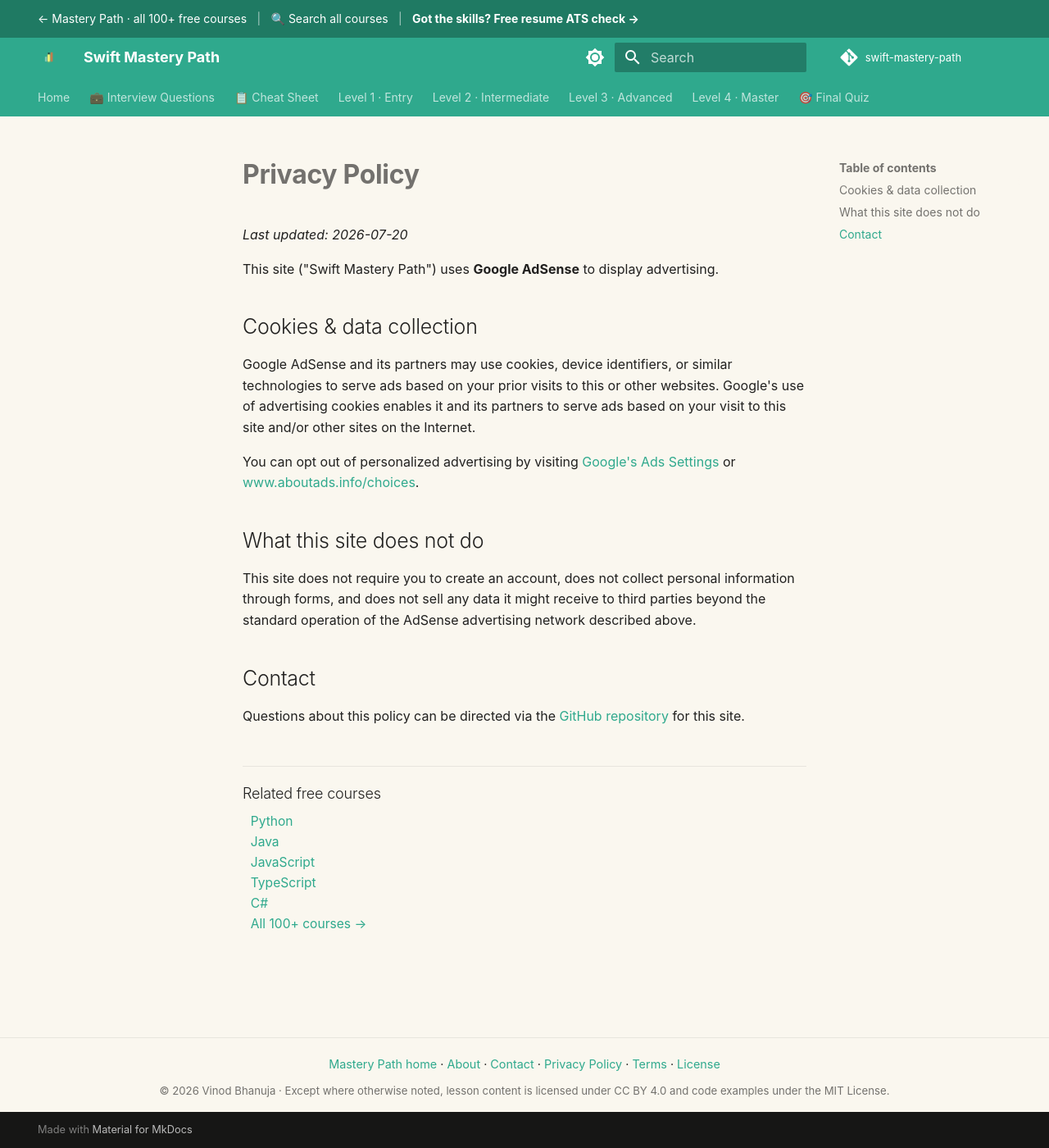
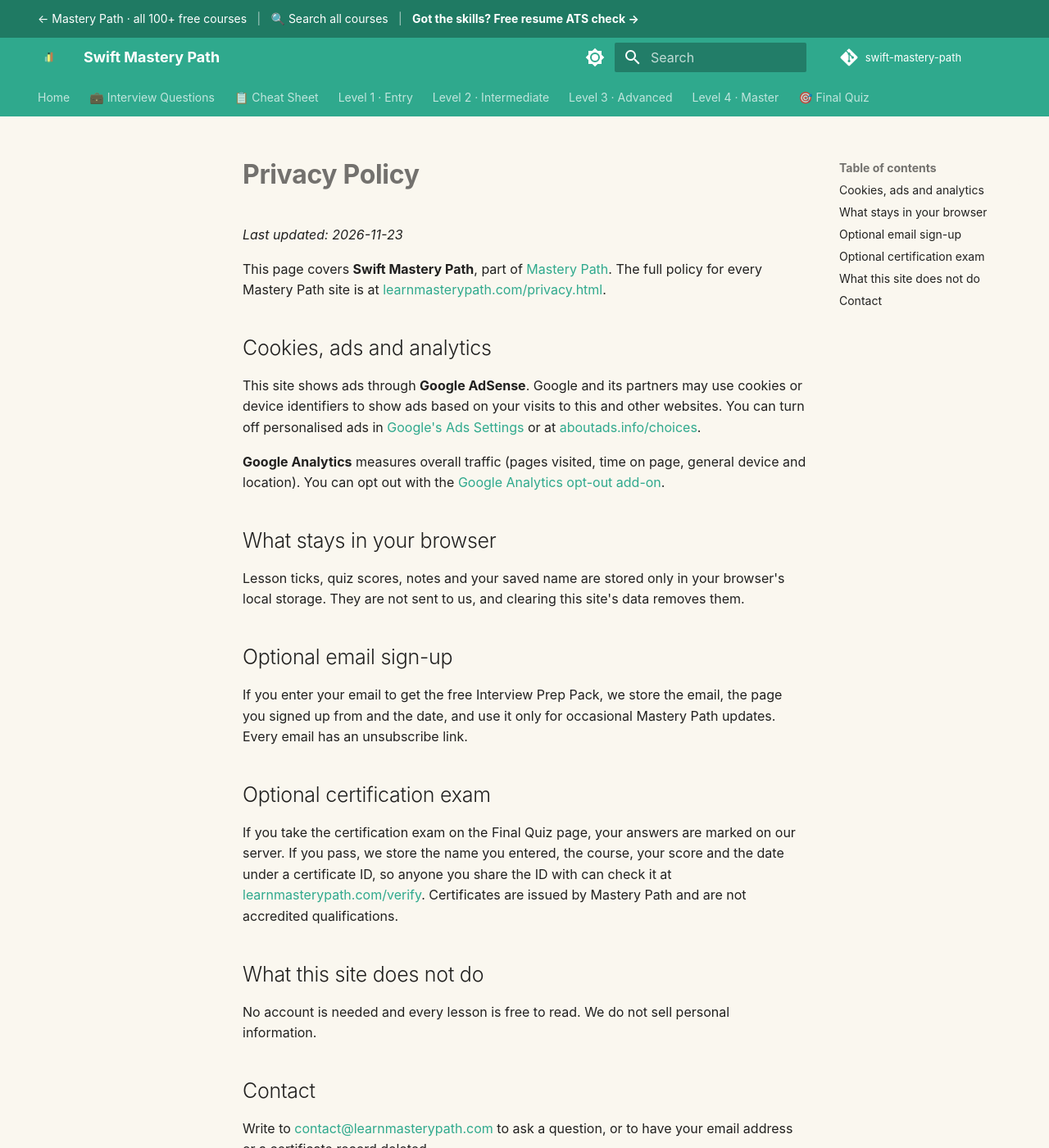
Before and after one commit to SIGILIPELLI/swift-mastery-path, an MkDocs documentation site: the page built from docs/privacy.md, in a window 1280 px wide and 1400 px high. Shown: the whole window at 82% size. Built offline with MkDocs 1.6.1 and Material for MkDocs 9.7.7, drawn with Linux system fonts in a browser that asks for light colours; comment, search, counter and statistics services are not loaded.

Commit message:
Update privacy page: progress stays in the browser, optional email sign-up and certification exam, link to the full policy
Co-Authored-By: Claude Opus 5.5 <noreply@anthropic.com>

```diff
--- a/docs/privacy.md
+++ b/docs/privacy.md
@@ -1,33 +1,35 @@
 ---
-description: "Privacy policy for the free Swift Mastery Path: how Google Analytics and AdSense cookies are used, what is not collected, and how to opt out."
+description: "Privacy policy for the free Swift Mastery Path: cookies for ads and analytics, what stays in your browser, and the optional email sign-up and certification exam."
 ---
 
 # Privacy Policy
 
-_Last updated: 2026-07-20_
+_Last updated: 2026-11-23_
 
-This site ("Swift Mastery Path") uses **Google AdSense** to display advertising.
+This page covers **Swift Mastery Path**, part of [Mastery Path](https://learnmasterypath.com/). The full policy for every Mastery Path site is at [learnmasterypath.com/privacy.html](https://learnmasterypath.com/privacy.html).
 
-## Cookies & data collection
+## Cookies, ads and analytics
 
-Google AdSense and its partners may use cookies, device identifiers, or similar
-technologies to serve ads based on your prior visits to this or other websites.
-Google's use of advertising cookies enables it and its partners to serve ads
-based on your visit to this site and/or other sites on the Internet.
+This site shows ads through **Google AdSense**. Google and its partners may use cookies or device identifiers to show ads based on your visits to this and other websites. You can turn off personalised ads in [Google's Ads Settings](https://adssettings.google.com/) or at [aboutads.info/choices](https://www.aboutads.info/choices/).
 
-You can opt out of personalized advertising by visiting
-[Google's Ads Settings](https://adssettings.google.com/) or
-[www.aboutads.info/choices](https://www.aboutads.info/choices/).
+**Google Analytics** measures overall traffic (pages visited, time on page, general device and location). You can opt out with the [Google Analytics opt-out add-on](https://tools.google.com/dlpage/gaoptout).
+
+## What stays in your browser
+
+Lesson ticks, quiz scores, notes and your saved name are stored only in your browser's local storage. They are not sent to us, and clearing this site's data removes them.
+
+## Optional email sign-up
+
+If you enter your email to get the free Interview Prep Pack, we store the email, the page you signed up from and the date, and use it only for occasional Mastery Path updates. Every email has an unsubscribe link.
+
+## Optional certification exam
+
+If you take the certification exam on the Final Quiz page, your answers are marked on our server. If you pass, we store the name you entered, the course, your score and the date under a certificate ID, so anyone you share the ID with can check it at [learnmasterypath.com/verify](https://learnmasterypath.com/verify/). Certificates are issued by Mastery Path and are not accredited qualifications.
 
 ## What this site does not do
 
-This site does not require you to create an account, does not collect personal
-information through forms, and does not sell any data it might receive to third
-parties beyond the standard operation of the AdSense advertising network
-described above.
+No account is needed and every lesson is free to read. We do not sell personal information.
 
 ## Contact
 
-Questions about this policy can be directed via the
-[GitHub repository](https://github.com/SIGILIPELLI/swift-mastery-path) for this
-site.
+Write to [contact@learnmasterypath.com](mailto:contact@learnmasterypath.com) to ask a question, or to have your email address or a certificate record deleted.
```
